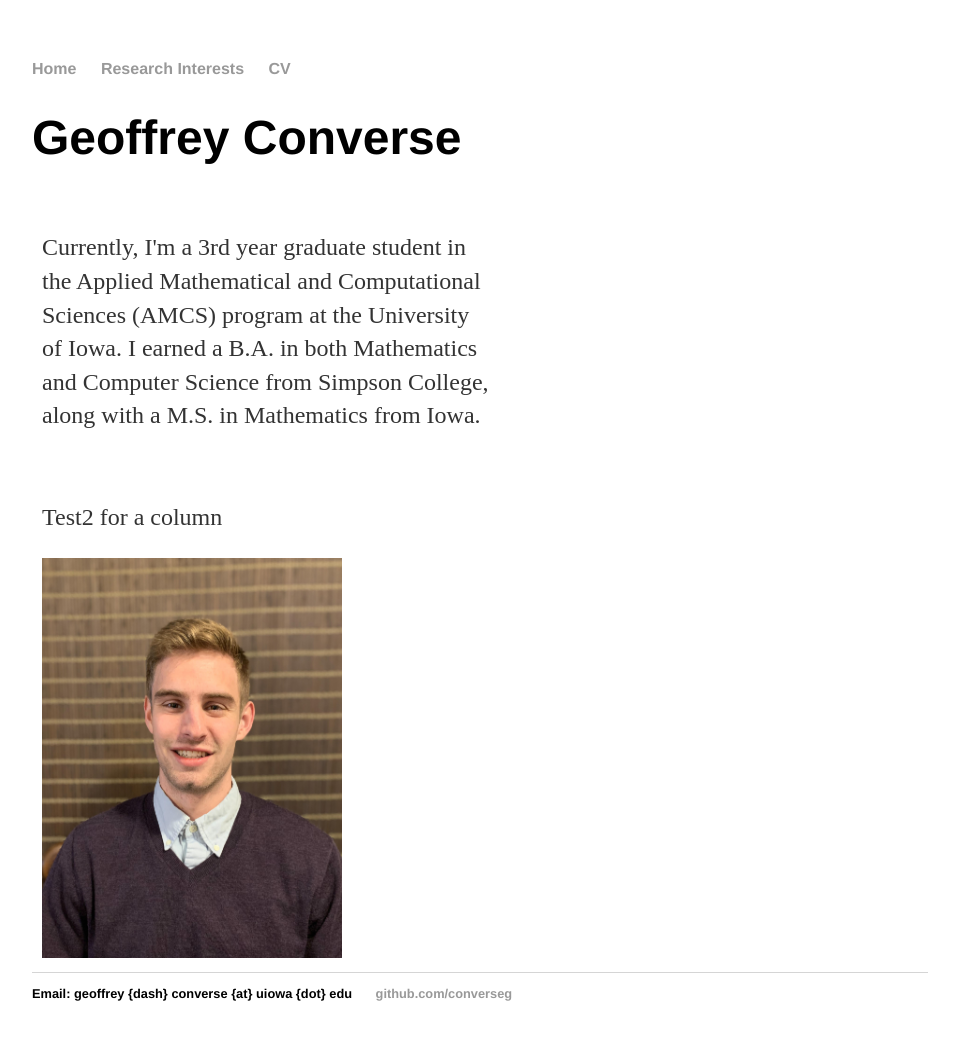
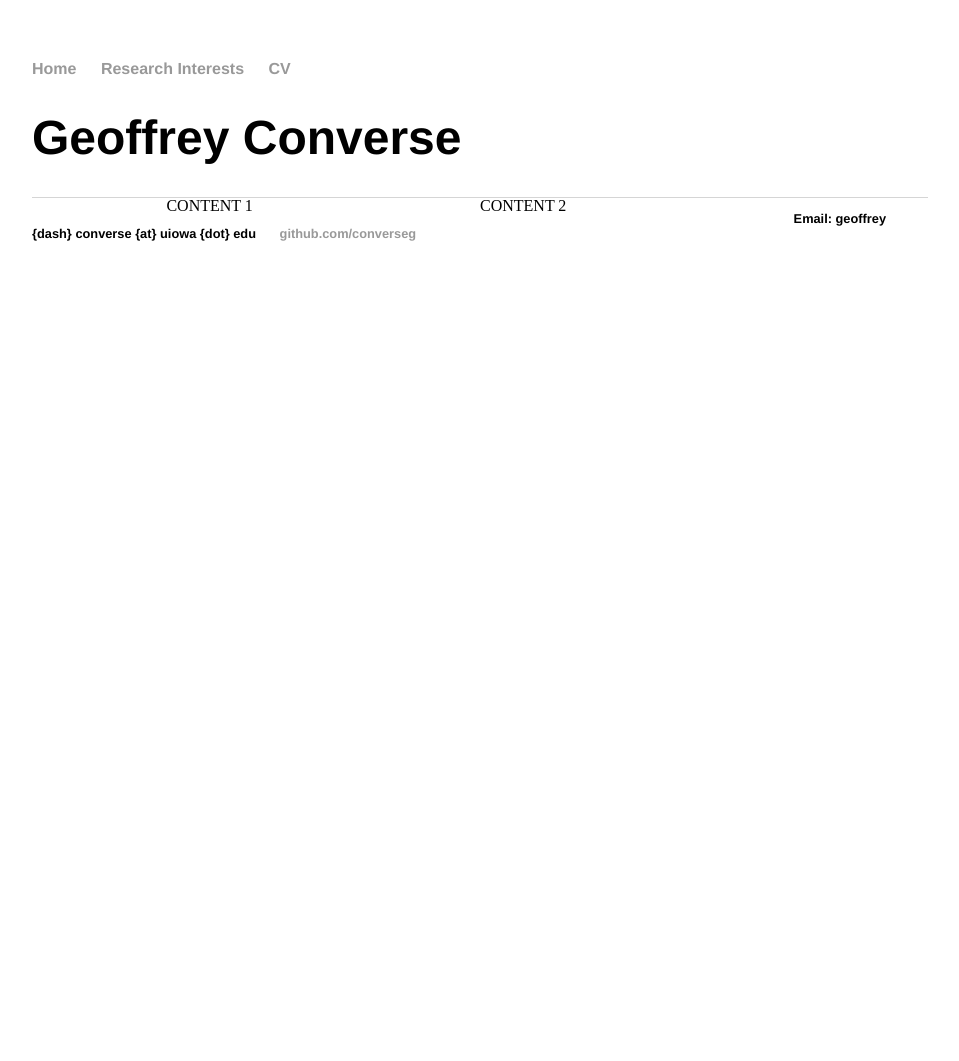
Before and after one commit to converseg/converseg.github.io, a Jekyll site: the page built from index.html, in a window 1280 px wide. Shown: the whole page, without its empty margins (160-1119 px from the left). Built offline with Jekyll 4.4.1, drawn with Linux system fonts in a browser that asks for light colours; after the commit the page ends 900 px from its top, so only the background shows below that.

Commit message:
testing cols

```diff
--- a/index.html
+++ b/index.html
@@ -3,12 +3,25 @@ layout: default
 title: Geoffrey Converse
 ---
 <h1>Geoffrey Converse</h1>
-<div class="row">
+<div class="blurb">
+	<!-- <div class="row">
 	  	<div class="column">
 			<p>Currently, I'm a 3rd year graduate student in the Applied Mathematical and Computational Sciences (AMCS) program at the University of Iowa. I earned a B.A. in both Mathematics and Computer Science from Simpson College, along with a M.S. in Mathematics from Iowa.</p>
 		</div>
 	  	<div class="column">
-  		<p>Test2 for a column </p>
+	  		<p>Test4 for a column </p>
 			<img src="img//headshot_zoomed.jpg" style="width:300px;height:400px;">
 		</div>
+	</div> -->
+	<div id="contentBox" style="margin:0px auto; width:70%">
+
+ <!-- columns divs, float left, no margin so there is no space between column, width=1/3 -->
+    <div id="column1" style="float:left; margin:0; width:50%;">
+     CONTENT 1
     </div>
+
+    <div id="column2" style="float:left; margin:0;width:50%;">
+     CONTENT 2
+    </div>
+</div>
+</div>
```
Lines whose indentation alone changed are shown as unchanged.
